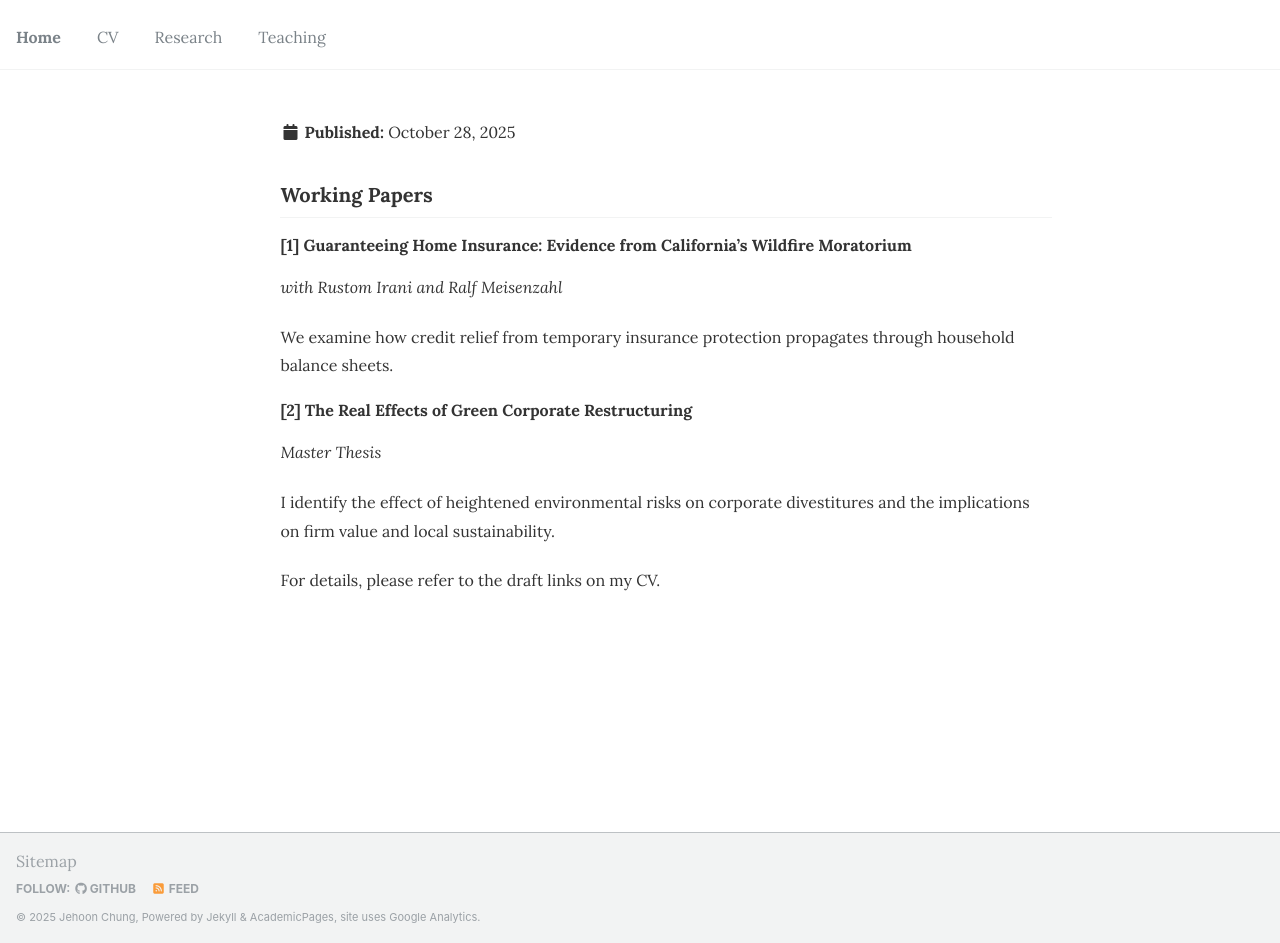
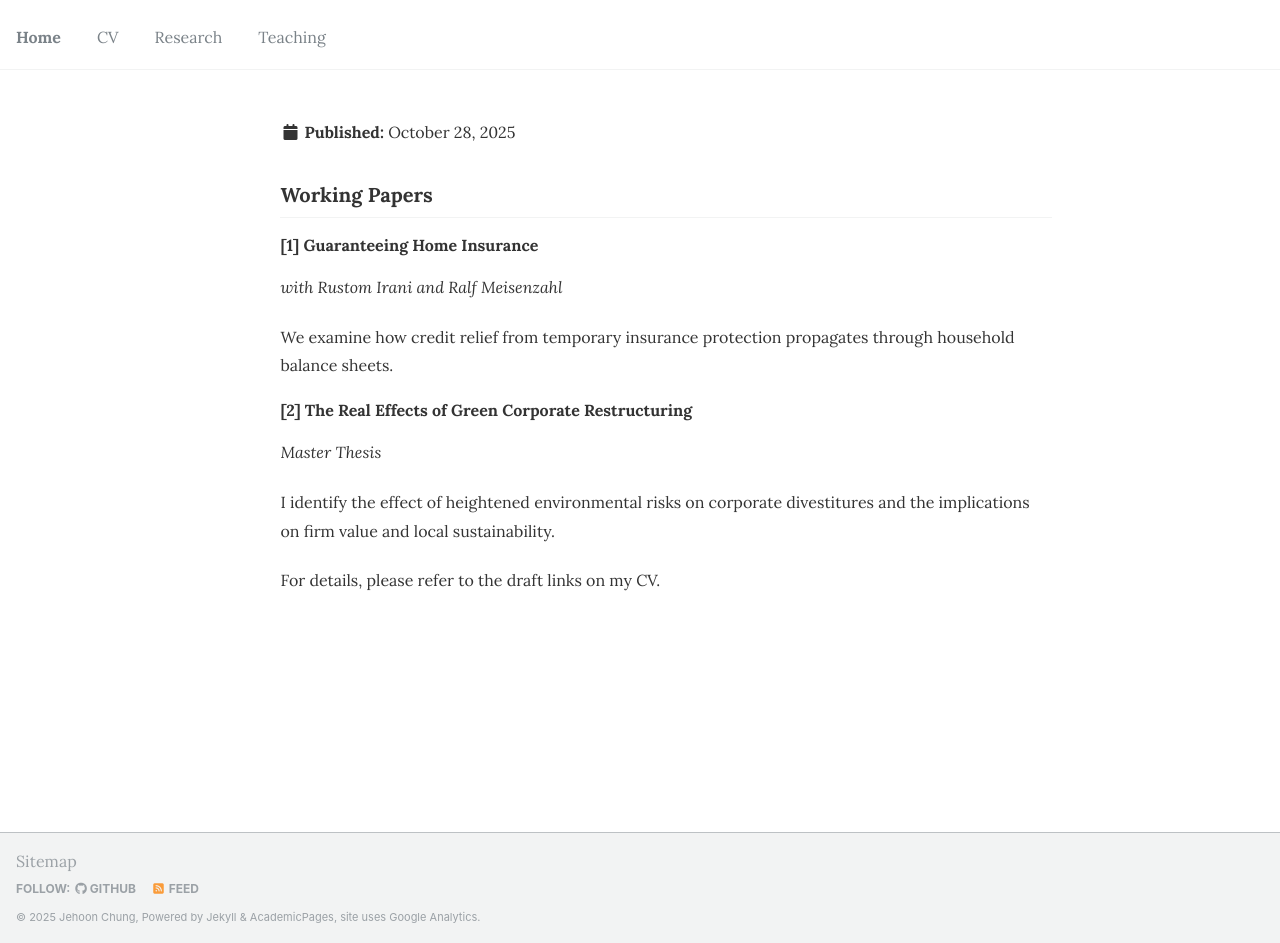
Before and after one commit to JehoonChung/jehoonchung.github.io, a Jekyll site: the page built from _research/research.md, in a window 1280 px wide and 943 px high. Built offline with Jekyll 4.4.1, drawn with Linux system fonts in a browser that asks for light colours.

Commit message:
Update research.md

```diff
--- a/_research/research.md
+++ b/_research/research.md
@@ -8,7 +8,7 @@ permalink: /research/
 
 ## Working Papers
 
-### [1] Guaranteeing Home Insurance: Evidence from California’s Wildfire Moratorium
+### [1] Guaranteeing Home Insurance
 *with Rustom Irani and Ralf Meisenzahl*
 
 We examine how credit relief from temporary insurance protection propagates through household balance sheets.
```
